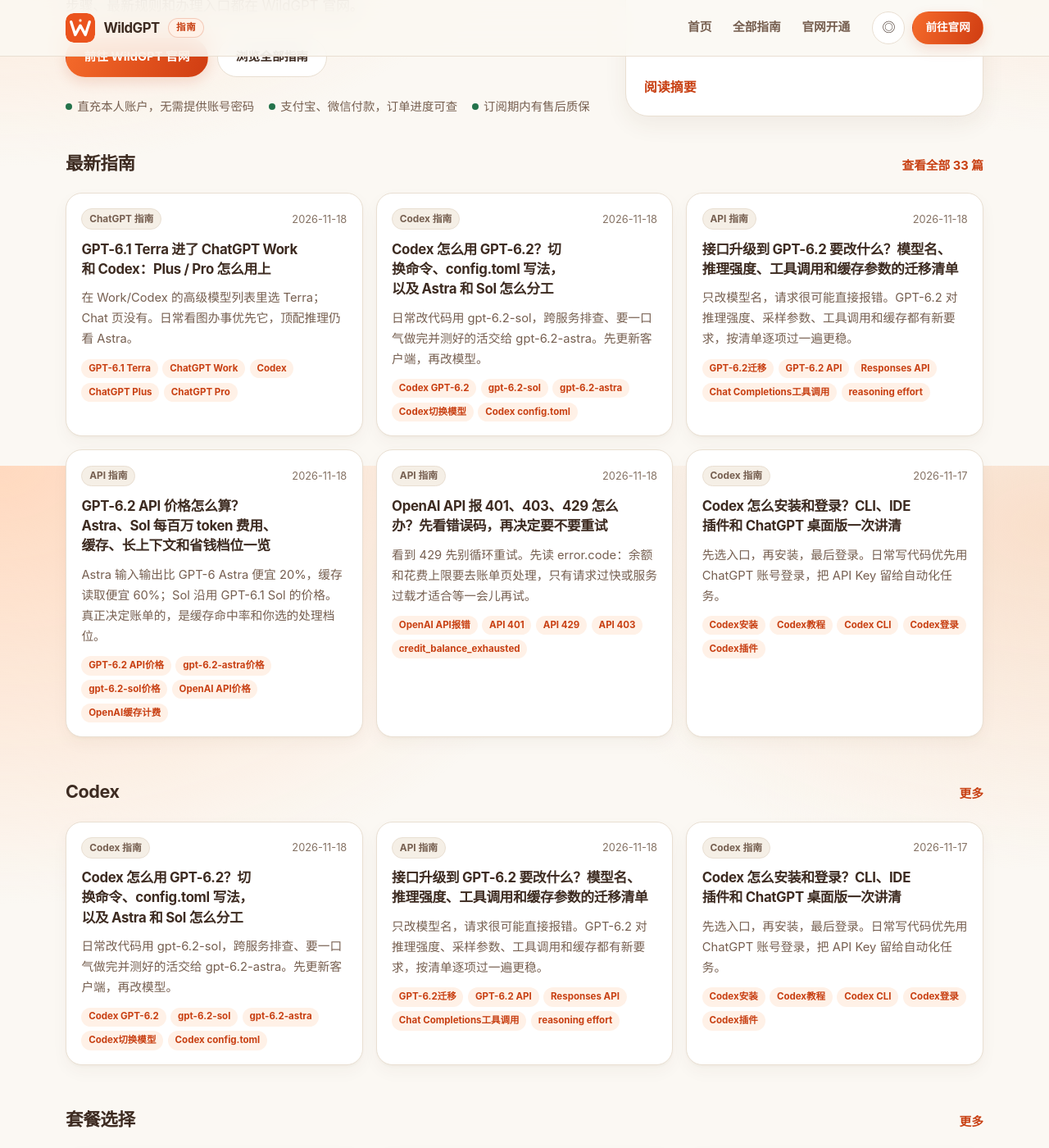
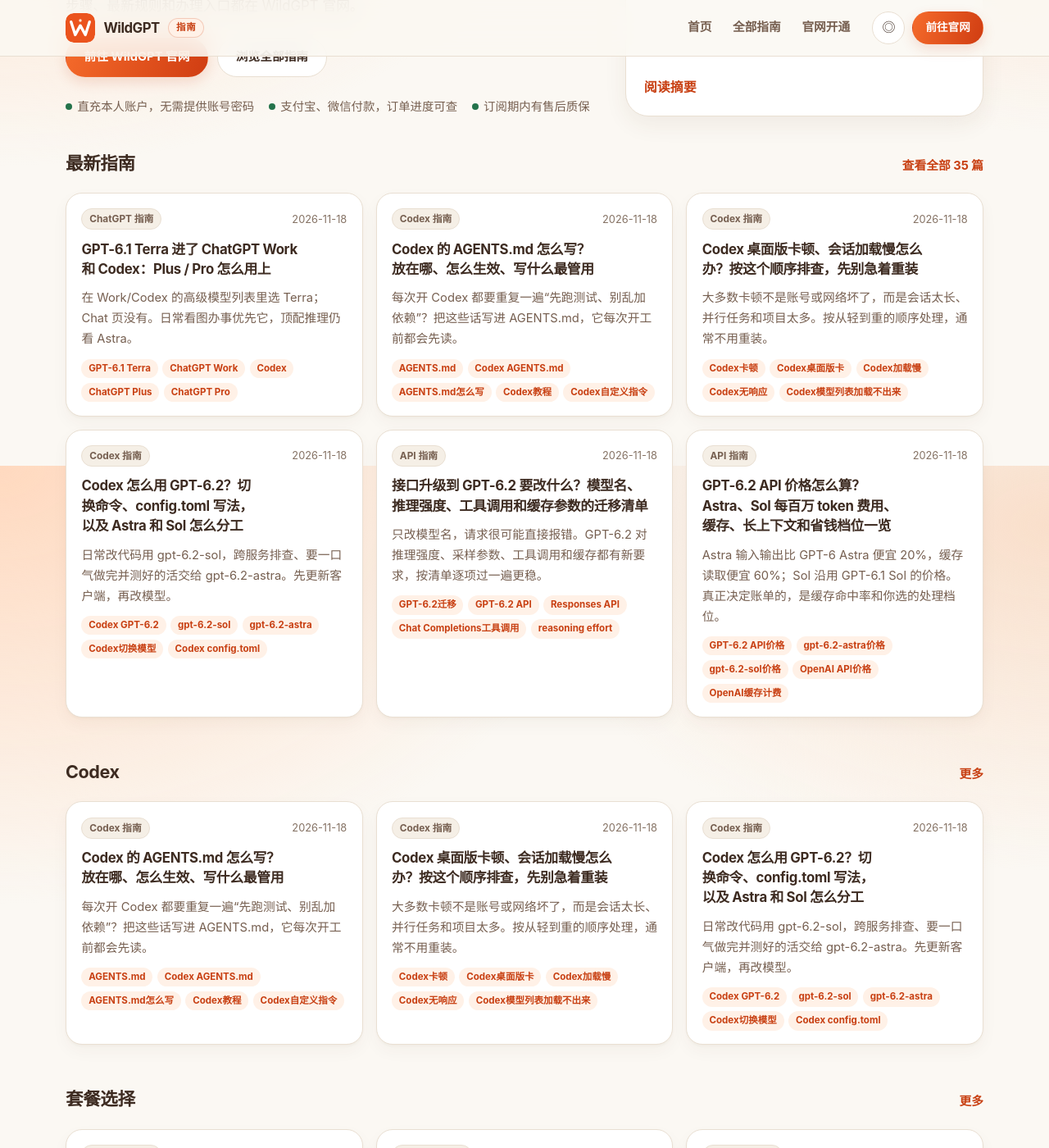
Before and after one commit to wildgpt-plus/wildgpt-plus.github.io, a Jekyll site: the page built from index.html, in a window 1280 px wide and 1400 px high, scrolled down 332 px. Shown: the whole window at 82% size. Built offline with Jekyll 4.4.1, drawn with Linux system fonts in a browser that asks for light colours.

Commit message:
docs: sync November 18 Codex AGENTS.md and slowness guide summaries

```diff
--- a/_data/guides.json
+++ b/_data/guides.json
@@ -35,6 +35,80 @@
     "source_url": "https://wildgpt.plus/zh/guides/chatgpt-gpt-6-1-terra-work-codex/",
     "canonical": "https://wildgpt.plus/zh/guides/chatgpt-gpt-6-1-terra-work-codex/",
     "cta_url": "https://wildgpt.plus/zh/guides/chatgpt-gpt-6-1-terra-work-codex/?utm_source=githubpages&utm_medium=guide&utm_campaign=knowledge_summary"
+  },
+  {
+    "slug": "codex-agents-md-guide",
+    "title": "Codex 的 AGENTS.md 怎么写？放在哪、怎么生效、写什么最管用",
+    "date": "2026-11-18",
+    "published": "2026-11-18",
+    "summary": "每次开 Codex 都要重复一遍“先跑测试、别乱加依赖”？把这些话写进 AGENTS.md，它每次开工前都会先读。",
+    "points": [
+      "全局规则放 ~/.codex/AGENTS.md，项目规则放仓库根目录，子目录可以再放一份；越靠近你启动 Codex 的目录，优先级越高。",
+      "AGENTS.override.md 会顶替同一目录的 AGENTS.md，适合临时改规则；所有文件合起来默认最多 32 KiB，超了就被截断。",
+      "最省事的起步是 /init 生成草稿，再改成自己的测试命令和约定；写完用一条命令让 Codex 复述，确认真的读到了。"
+    ],
+    "tags": [
+      "AGENTS.md",
+      "Codex AGENTS.md",
+      "AGENTS.md怎么写",
+      "Codex教程",
+      "Codex自定义指令",
+      "Codex项目规则",
+      "Codex init",
+      "Codex配置"
+    ],
+    "keywords": [
+      "AGENTS.md",
+      "Codex AGENTS.md",
+      "AGENTS.md怎么写",
+      "Codex教程",
+      "Codex自定义指令",
+      "Codex项目规则",
+      "Codex init",
+      "Codex配置"
+    ],
+    "topic": "codex",
+    "category": "Codex 指南",
+    "source_url": "https://wildgpt.plus/zh/guides/codex-agents-md-guide/",
+    "canonical": "https://wildgpt.plus/zh/guides/codex-agents-md-guide/",
+    "cta_url": "https://wildgpt.plus/zh/guides/codex-agents-md-guide/?utm_source=githubpages&utm_medium=guide&utm_campaign=knowledge_summary"
+  },
+  {
+    "slug": "codex-app-slow-freezing-fix",
+    "title": "Codex 桌面版卡顿、会话加载慢怎么办？按这个顺序排查，先别急着重装",
+    "date": "2026-11-18",
+    "published": "2026-11-18",
+    "summary": "大多数卡顿不是账号或网络坏了，而是会话太长、并行任务和项目太多。按从轻到重的顺序处理，通常不用重装。",
+    "points": [
+      "先排除外部原因：看 OpenAI 状态页，再看卡住的 chat 是不是在等你审批。",
+      "单个会话卡：新开一个更聚焦的 chat；整个应用卡：等任务结束后完全退出再打开，只关窗口不一定算重启。",
+      "长期变慢多半是负担太重：归档做完的 chat，把不用的项目从侧边栏移除，少开并行任务；模型列表和会话加载不出来时，再查代理、防火墙和安全软件。"
+    ],
+    "tags": [
+      "Codex卡顿",
+      "Codex桌面版卡",
+      "Codex加载慢",
+      "Codex无响应",
+      "Codex模型列表加载不出来",
+      "ChatGPT桌面版卡顿",
+      "Codex电脑变慢",
+      "Codex app freezing"
+    ],
+    "keywords": [
+      "Codex卡顿",
+      "Codex桌面版卡",
+      "Codex加载慢",
+      "Codex无响应",
+      "Codex模型列表加载不出来",
+      "ChatGPT桌面版卡顿",
+      "Codex电脑变慢",
+      "Codex app freezing"
+    ],
+    "topic": "codex",
+    "category": "Codex 指南",
+    "source_url": "https://wildgpt.plus/zh/guides/codex-app-slow-freezing-fix/",
+    "canonical": "https://wildgpt.plus/zh/guides/codex-app-slow-freezing-fix/",
+    "cta_url": "https://wildgpt.plus/zh/guides/codex-app-slow-freezing-fix/?utm_source=githubpages&utm_medium=guide&utm_campaign=knowledge_summary"
   },
   {
     "slug": "codex-gpt-6-2-astra-sol-guide",
--- /dev/null
+++ b/knowledge/guides/codex-agents-md-guide.md
@@ -0,0 +1,43 @@
+---
+title: "Codex 的 AGENTS.md 怎么写？放在哪、怎么生效、写什么最管用"
+description: "每次开 Codex 都要重复一遍“先跑测试、别乱加依赖”？把这些话写进 AGENTS.md，它每次开工前都会先读。"
+date: "2026-11-18"
+updated: "2026-11-18"
+topic: "codex"
+category: "Codex 指南"
+tags:
+  - "AGENTS.md"
+  - "Codex AGENTS.md"
+  - "AGENTS.md怎么写"
+  - "Codex教程"
+  - "Codex自定义指令"
+  - "Codex项目规则"
+  - "Codex init"
+  - "Codex配置"
+keywords:
+  - "AGENTS.md"
+  - "Codex AGENTS.md"
+  - "AGENTS.md怎么写"
+  - "Codex教程"
+  - "Codex自定义指令"
+  - "Codex项目规则"
+  - "Codex init"
+  - "Codex配置"
+slug: "codex-agents-md-guide"
+canonical: "https://wildgpt.plus/zh/guides/codex-agents-md-guide/"
+source_url: "https://wildgpt.plus/zh/guides/codex-agents-md-guide/"
+layout: guide
+permalink: /guides/codex-agents-md-guide/
+---
+
+每次开 Codex 都要重复一遍“先跑测试、别乱加依赖”？把这些话写进 AGENTS.md，它每次开工前都会先读。
+
+## 要点
+
+- 全局规则放 ~/.codex/AGENTS.md，项目规则放仓库根目录，子目录可以再放一份；越靠近你启动 Codex 的目录，优先级越高。
+- AGENTS.override.md 会顶替同一目录的 AGENTS.md，适合临时改规则；所有文件合起来默认最多 32 KiB，超了就被截断。
+- 最省事的起步是 /init 生成草稿，再改成自己的测试命令和约定；写完用一条命令让 Codex 复述，确认真的读到了。
+
+[阅读官网完整指南](https://wildgpt.plus/zh/guides/codex-agents-md-guide/?utm_source=github&utm_medium=referral&utm_campaign=knowledge_base)
+
+套餐、价格和办理入口以 WildGPT 官网当前页面为准。
--- /dev/null
+++ b/knowledge/guides/codex-app-slow-freezing-fix.md
@@ -0,0 +1,43 @@
+---
+title: "Codex 桌面版卡顿、会话加载慢怎么办？按这个顺序排查，先别急着重装"
+description: "大多数卡顿不是账号或网络坏了，而是会话太长、并行任务和项目太多。按从轻到重的顺序处理，通常不用重装。"
+date: "2026-11-18"
+updated: "2026-11-18"
+topic: "codex"
+category: "Codex 指南"
+tags:
+  - "Codex卡顿"
+  - "Codex桌面版卡"
+  - "Codex加载慢"
+  - "Codex无响应"
+  - "Codex模型列表加载不出来"
+  - "ChatGPT桌面版卡顿"
+  - "Codex电脑变慢"
+  - "Codex app freezing"
+keywords:
+  - "Codex卡顿"
+  - "Codex桌面版卡"
+  - "Codex加载慢"
+  - "Codex无响应"
+  - "Codex模型列表加载不出来"
+  - "ChatGPT桌面版卡顿"
+  - "Codex电脑变慢"
+  - "Codex app freezing"
+slug: "codex-app-slow-freezing-fix"
+canonical: "https://wildgpt.plus/zh/guides/codex-app-slow-freezing-fix/"
+source_url: "https://wildgpt.plus/zh/guides/codex-app-slow-freezing-fix/"
+layout: guide
+permalink: /guides/codex-app-slow-freezing-fix/
+---
+
+大多数卡顿不是账号或网络坏了，而是会话太长、并行任务和项目太多。按从轻到重的顺序处理，通常不用重装。
+
+## 要点
+
+- 先排除外部原因：看 OpenAI 状态页，再看卡住的 chat 是不是在等你审批。
+- 单个会话卡：新开一个更聚焦的 chat；整个应用卡：等任务结束后完全退出再打开，只关窗口不一定算重启。
+- 长期变慢多半是负担太重：归档做完的 chat，把不用的项目从侧边栏移除，少开并行任务；模型列表和会话加载不出来时，再查代理、防火墙和安全软件。
+
+[阅读官网完整指南](https://wildgpt.plus/zh/guides/codex-app-slow-freezing-fix/?utm_source=github&utm_medium=referral&utm_campaign=knowledge_base)
+
+套餐、价格和办理入口以 WildGPT 官网当前页面为准。
```
Also changed, not shown: knowledge/README.md (+2 -0 lines).
